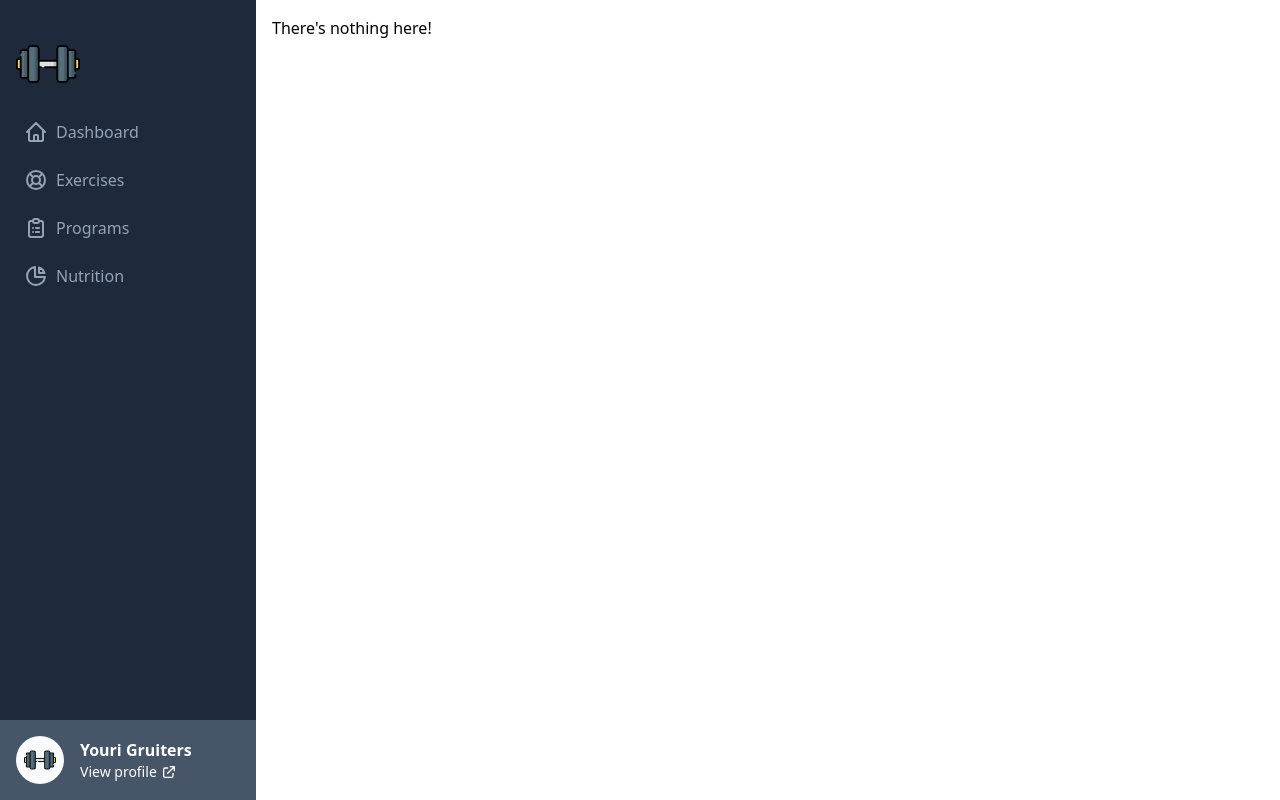
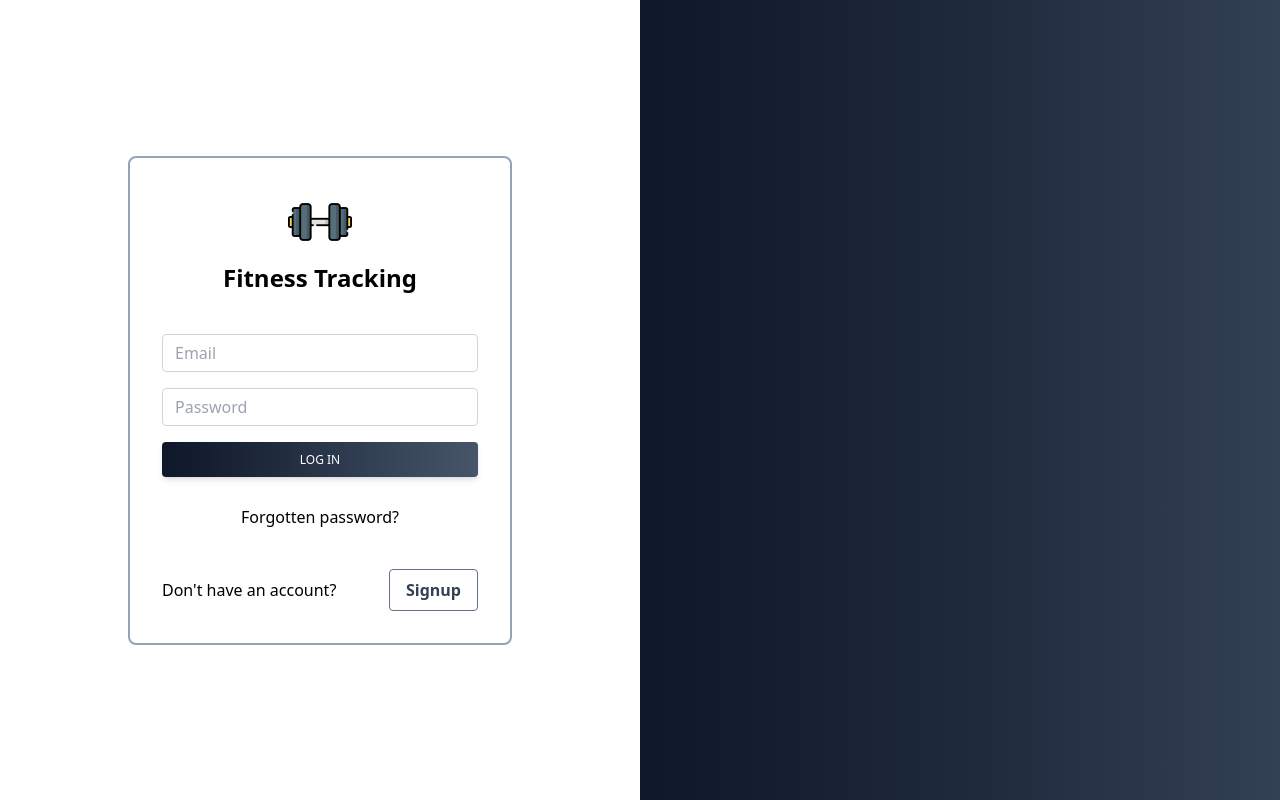
Before and after one commit to yourigruiters/Gym, a React app: page /login in a window 1280 px wide. Built offline with nearby package versions, Linux system fonts and the light colour scheme.

Commit message:
Login screen design setup

```diff
--- a/src/App.tsx
+++ b/src/App.tsx
@@ -1,10 +1,19 @@
-import * as React from "react";
-import { Outlet } from "react-router-dom";
+import React, { useEffect } from "react";
+import { Outlet, useNavigate } from "react-router-dom";
 import Sidebar from "./components/layout/sidebar/Sidebar";
 
 interface Props {}
 
 const App: React.FC<Props> = () => {
+  const navigate = useNavigate();
+  const loggedIn = false;
+
+  useEffect(() => {
+    if (!loggedIn) {
+      navigate("/login");
+    }
+  }, []);
+
   return (
     <>
       <div className="flex flex-row">
--- a/src/index.tsx
+++ b/src/index.tsx
@@ -9,6 +9,7 @@ import Exercises from "./pages/Exercises";
 import Programs from "./pages/Programs";
 import Nutrition from "./pages/Nutrition";
 import Profile from "./pages/Profile";
+import Login from "./pages/Login";
 
 const root = createRoot(document.getElementById("root"));
 
@@ -32,6 +33,7 @@ root.render(
             }
           />
         </Route>
+        <Route path="/login" element={<Login />} />
       </Routes>
     </BrowserRouter>
   </React.StrictMode>
--- a/src/pages/Dashboard.tsx
+++ b/src/pages/Dashboard.tsx
@@ -1,3 +1,5 @@
+import React from "react";
+
 interface Props {}
 
 const Dashboard: React.FC<Props> = () => {
--- a/src/pages/Exercises.tsx
+++ b/src/pages/Exercises.tsx
@@ -1,3 +1,5 @@
+import React from "react";
+
 interface Props {}
 
 const Exercises: React.FC<Props> = () => {
--- /dev/null
+++ b/src/pages/Login.tsx
@@ -0,0 +1,66 @@
+import React from "react";
+import Logo from "../media/icons/logo.png";
+
+interface Props {}
+
+const Login: React.FC<Props> = () => {
+  return (
+    <div className="flex flex-row min-h-screen">
+      <div className="flex w-1/2 items-center justify-center">
+        <div className="flex flex-col w-96 items-center p-8 border-slate-400 border-2 rounded-lg">
+          <div className="flex flex-col pb-10 items-center">
+            <img src={Logo} alt="logo" className="w-16 select-none pb-2" />
+            <h1 className="text-2xl font-semibold">Fitness Tracking</h1>
+          </div>
+          <div className="flex flex-col pb-10 items-center gap-y-4 w-full">
+            <input
+              type="text"
+              className="form-control block w-full px-3 py-1.5 text-base font-normal text-gray-700 bg-white bg-clip-padding border border-solid border-gray-300 rounded transition ease-in-out m-0 focus:text-gray-700 focus:bg-white focus:border-blue-600 focus:outline-none"
+              placeholder="Email"
+            />
+            <input
+              type="text"
+              className="form-control block w-full px-3 py-1.5 text-base font-normal text-gray-700 bg-white bg-clip-padding border border-solid border-gray-300 rounded transition ease-in-out m-0 focus:text-gray-700 focus:bg-white focus:border-blue-600 focus:outline-none"
+              placeholder="Password"
+            />
+            <button
+              className="inline-block px-6 py-2.5 text-white font-medium text-xs leading-tight uppercase rounded shadow-md hover:bg-blue-700 hover:shadow-lg focus:shadow-lg focus:outline-none focus:ring-0 active:shadow-lg transition duration-150 ease-in-out w-full mb-3"
+              type="button"
+              style={{
+                background: `linear-gradient(
+                          to right,
+                          #0f172a,
+                          #1e293b,
+                          #334155,
+                          #475569
+                        )`
+              }}
+            >
+              Log in
+            </button>
+            <p>Forgotten password?</p>
+          </div>
+          <div className="flex flex-row items-center justify-between w-full">
+            <p>Don't have an account?</p>
+            <button className="bg-transparent hover:bg-slate-500 text-slate-700 font-semibold hover:text-white py-2 px-4 border border-slate-500 hover:border-transparent rounded">
+              Signup
+            </button>
+          </div>
+        </div>
+      </div>
+      <div
+        className="flex w-1/2 min-h-screen"
+        style={{
+          background: `linear-gradient(
+                          to right,
+                          #0f172a,
+                          #1e293b,
+                          #334155
+                        )`
+        }}
+      ></div>
+    </div>
+  );
+};
+
+export default Login;
--- a/src/pages/Nutrition.tsx
+++ b/src/pages/Nutrition.tsx
@@ -1,3 +1,5 @@
+import React from "react";
+
 interface Props {}
 
 const Nutrition: React.FC<Props> = () => {
--- a/src/pages/Profile.tsx
+++ b/src/pages/Profile.tsx
@@ -1,3 +1,5 @@
+import React from "react";
+
 interface Props {}
 
 const Profile: React.FC<Props> = () => {
--- a/src/pages/Programs.tsx
+++ b/src/pages/Programs.tsx
@@ -1,3 +1,5 @@
+import React from "react";
+
 interface Props {}
 
 const Programs: React.FC<Props> = () => {
--- a/tsconfig.json
+++ b/tsconfig.json
@@ -7,6 +7,7 @@
     "target": "es5",
     "jsx": "react-jsx",
     "allowJs": true,
-    "moduleResolution": "node"
+    "moduleResolution": "node",
+    "allowSyntheticDefaultImports": true
   }
 }
```
